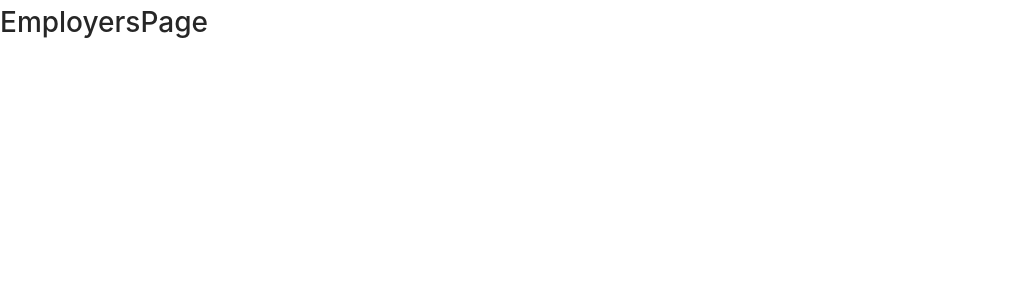
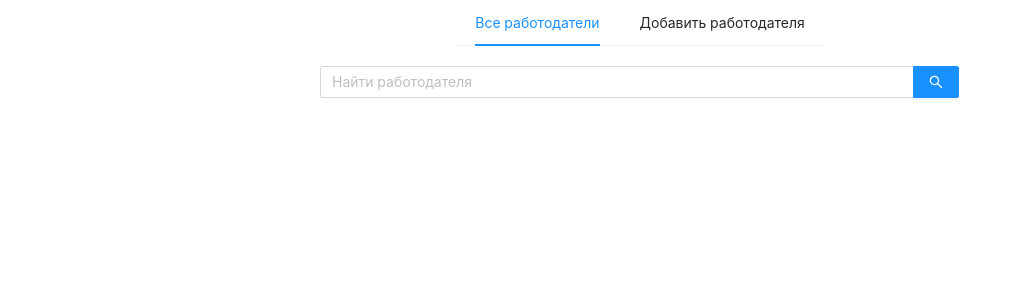
Before and after one commit to kreand/elbrus-sn, a React (Create React App) app in the folder client/: page /employers in a window 1280 px wide. Shown: the top 300 px of the page, without its empty margins (0-1020 px from the left). Built offline with nearby package versions, Linux system fonts and the light colour scheme.

Commit message:
Add employers component

```diff
--- /dev/null
+++ b/client/src/components/AddEmployerForm/AddEmployerForm.js
@@ -0,0 +1,25 @@
+import React from 'react';
+import InputComponent from '../Input/InputComponent';
+import ButtonComponent from '../Button/ButtonComponent';
+import RateComponent from '../Rate/RateComponent';
+import TextArea from 'antd/es/input/TextArea';
+import {Row, Col} from 'antd';
+
+const AddEmployerForm = () => {
+
+
+  return (
+    <form>
+      <InputComponent placeholder='Наименование организации'/>
+      <RateComponent title='Оценка работодателя: '/>
+      <Row justify='center' style={{marginBottom: 20}}>
+        <Col span={12} offset={0}>
+          <TextArea autoSize={{minRows: 2}} placeholder='Твоё мнение о данной организации'/>
+        </Col>
+      </Row>
+      <ButtonComponent title='Добавить'/>
+    </form>
+  );
+};
+
+export default AddEmployerForm;
--- /dev/null
+++ b/client/src/components/AllEmployers/AllEmployers.js
@@ -0,0 +1,17 @@
+import React from 'react';
+import Search from 'antd/es/input/Search';
+import {Col, Row} from 'antd';
+
+const AllEmployers = () => {
+  return (
+    <>
+      <Row justify='center'>
+        <Col span={12} offset={0}>
+          <Search placeholder='Найти работодателя' onSearch={value => console.log(value)} enterButton />
+        </Col>
+      </Row>
+    </>
+  );
+};
+
+export default AllEmployers;
--- /dev/null
+++ b/client/src/components/EmployerNav/EmployerNav.js
@@ -0,0 +1,32 @@
+import React, {useState} from 'react';
+import {Link} from 'react-router-dom';
+import {Menu, Col, Row} from 'antd';
+
+const EmployerNav = () => {
+  const [active, setActive] = useState({current: 'all-employers'})
+
+  const handleClick = e => {
+    setActive({ current: e.key });
+  };
+
+  return (
+    <Row justify='center' style={{marginBottom: '20px'}}>
+      <Col>
+        <Menu onClick={handleClick} selectedKeys={[active.current]} mode="horizontal">
+          <Menu.Item key="all-employers">
+            <Link to={'/employers'}>
+              Все работодатели
+            </Link>
+          </Menu.Item>
+          <Menu.Item key="add-employer">
+            <Link to={'/add-employer'}>
+              Добавить работодателя
+            </Link>
+          </Menu.Item>
+        </Menu>
+      </Col>
+    </Row>
+  );
+};
+
+export default EmployerNav;
--- /dev/null
+++ b/client/src/components/Rate/RateComponent.js
@@ -0,0 +1,20 @@
+import {Col, Rate, Row} from 'antd';
+
+import React from 'react';
+
+const RateComponent = ({justify, title}) => {
+  return (
+    <Row justify={justify || 'center'}>
+      <Col>
+        <p style={{marginTop: 8}}>{title}</p>
+      </Col>
+      <Col>
+        <Rate
+          allowHalf
+          defaultValue={0} />
+      </Col>
+    </Row>
+  );
+};
+
+export default RateComponent;
--- a/client/src/pages/EmployersPage/EmployersPage.js
+++ b/client/src/pages/EmployersPage/EmployersPage.js
@@ -1,10 +1,28 @@
 import React from 'react'
+import AddEmployerForm from '../../components/AddEmployerForm/AddEmployerForm';
+import {
+  BrowserRouter,
+  Switch,
+  Route
+} from 'react-router-dom';
+import EmployerNav from '../../components/EmployerNav/EmployerNav';
+import AllEmployers from '../../components/AllEmployers/AllEmployers';
 
 const EmployersPage = () => {
   return (
-    <div>
-      <h1>EmployersPage</h1>
-    </div>
+    <>
+      <BrowserRouter>
+        <EmployerNav/>
+        <Switch>
+          <Route exact path={'/add-employer'}>
+            <AddEmployerForm/>
+          </Route>
+          <Route exact path={'/employers'}>
+            <AllEmployers/>
+          </Route>
+        </Switch>
+      </BrowserRouter>
+    </>
   )
 }
 
```
Also changed, not shown: 2 other files (tests, documents, lock files or other folders).
